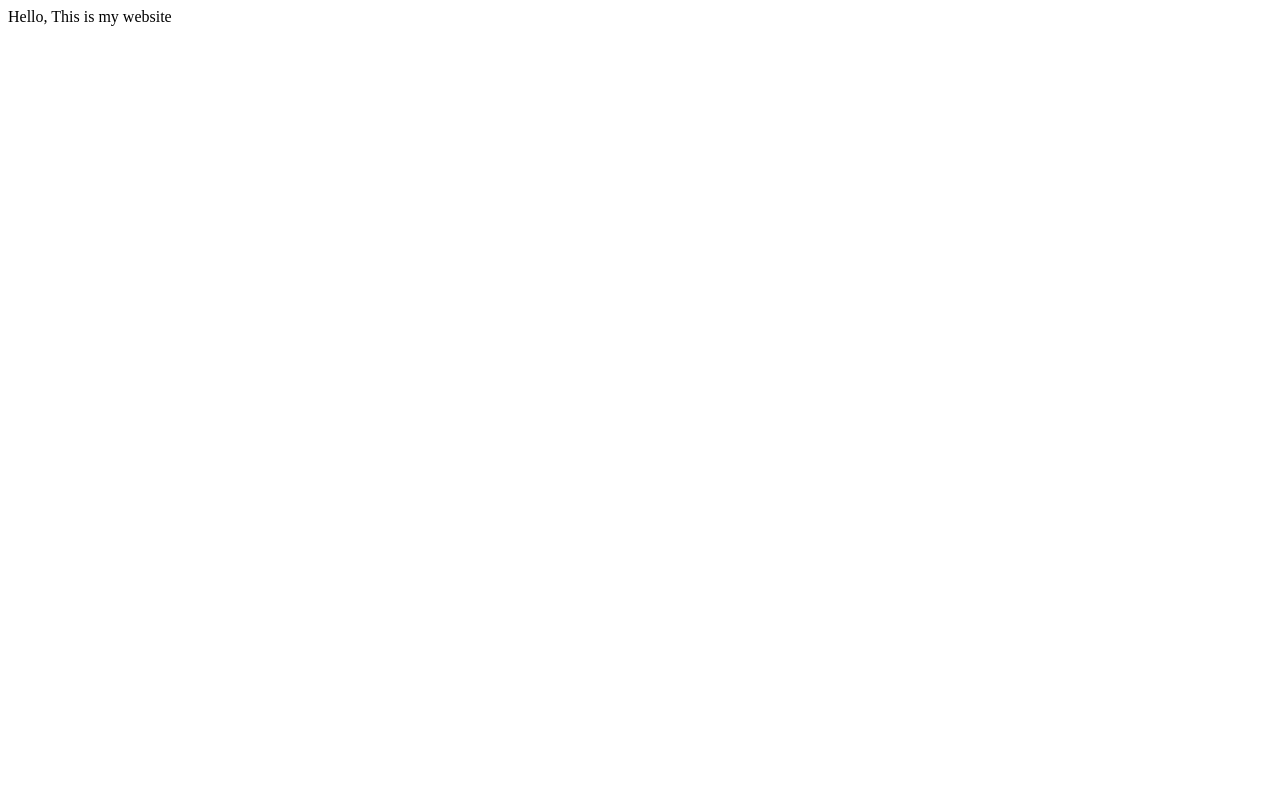
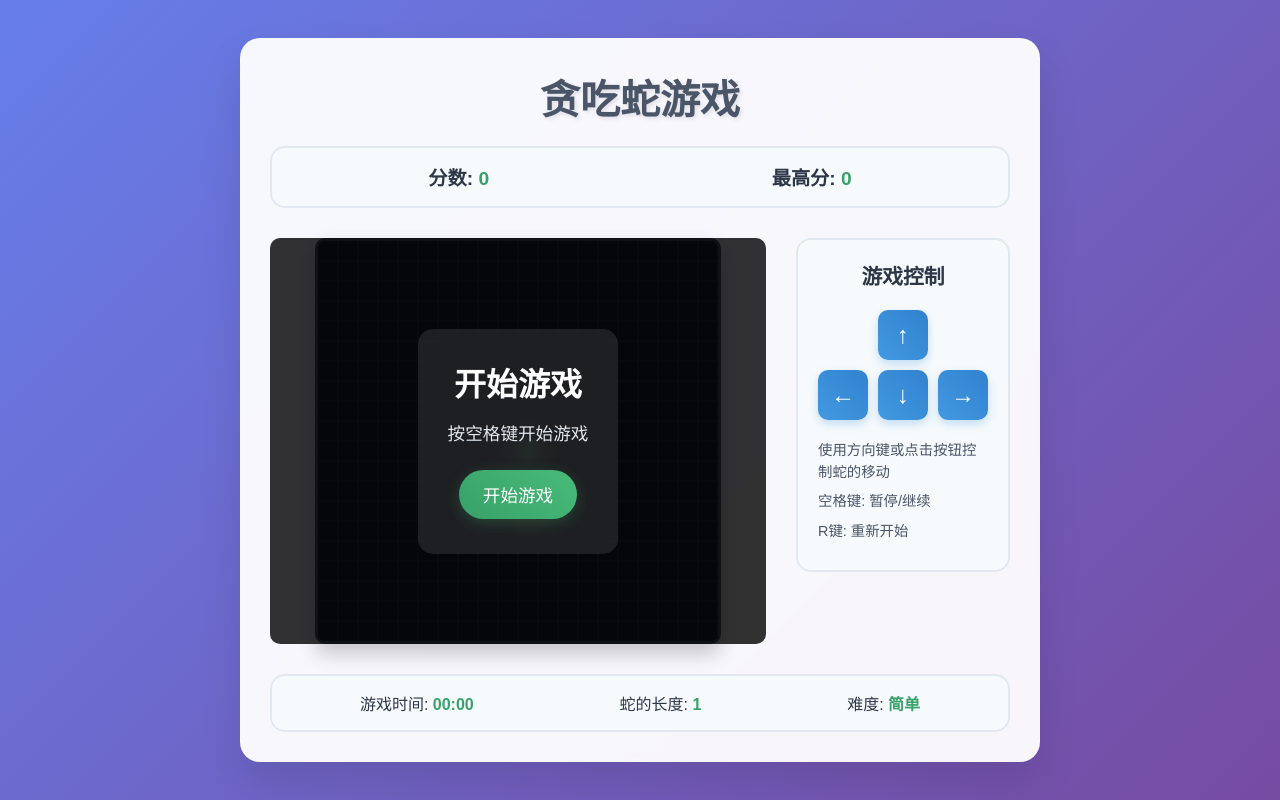
Before and after one commit to vector985/vector985.github.io, a plain HTML site: page index.html in a window 1280 px wide. Drawn offline with Linux system fonts and the light colour scheme.

Commit message:
Update index.html

```diff
--- a/index.html
+++ b/index.html
@@ -1 +1,81 @@
-<p>Hello, This is my website</p>
+<!DOCTYPE html>
+<html lang="zh-CN">
+<head>
+    <meta charset="UTF-8">
+    <meta name="viewport" content="width=device-width, initial-scale=1.0">
+    <meta name="description" content="一个现代化的贪吃蛇游戏，支持多种控制方式和动态难度系统">
+    <meta name="keywords" content="贪吃蛇,游戏,HTML5,Canvas,JavaScript">
+    <title>贪吃蛇游戏 - Snake Game</title>
+    <link rel="icon" type="image/svg+xml" href="favicon.svg">
+    <link rel="stylesheet" href="style.css">
+</head>
+<body>
+    <div class="game-container">
+        <header>
+            <h1>贪吃蛇游戏</h1>
+            <div class="score-board">
+                <div class="score">
+                    <span>分数: </span>
+                    <span id="current-score">0</span>
+                </div>
+                <div class="high-score">
+                    <span>最高分: </span>
+                    <span id="high-score">0</span>
+                </div>
+            </div>
+        </header>
+
+        <main>
+            <div class="game-area">
+                <canvas id="game-canvas" width="400" height="400"></canvas>
+                <div class="game-overlay" id="game-overlay">
+                    <div class="game-message">
+                        <h2 id="overlay-title">开始游戏</h2>
+                        <p id="overlay-text">按空格键开始游戏</p>
+                        <button id="start-button" class="game-button">开始游戏</button>
+                        <button id="restart-button" class="game-button" style="display: none;">重新开始</button>
+                    </div>
+                </div>
+            </div>
+
+            <div class="controls">
+                <h3>游戏控制</h3>
+                <div class="control-grid">
+                    <div class="control-row">
+                        <button class="control-btn" data-direction="up">↑</button>
+                    </div>
+                    <div class="control-row">
+                        <button class="control-btn" data-direction="left">←</button>
+                        <button class="control-btn" data-direction="down">↓</button>
+                        <button class="control-btn" data-direction="right">→</button>
+                    </div>
+                </div>
+                <div class="control-info">
+                    <p>使用方向键或点击按钮控制蛇的移动</p>
+                    <p>空格键: 暂停/继续</p>
+                    <p>R键: 重新开始</p>
+                </div>
+            </div>
+        </main>
+
+        <footer>
+            <div class="game-stats">
+                <div class="stat">
+                    <span>游戏时间: </span>
+                    <span id="game-time">00:00</span>
+                </div>
+                <div class="stat">
+                    <span>蛇的长度: </span>
+                    <span id="snake-length">1</span>
+                </div>
+                <div class="stat">
+                    <span>难度: </span>
+                    <span id="difficulty">简单</span>
+                </div>
+            </div>
+        </footer>
+    </div>
+
+    <script src="script.js"></script>
+</body>
+</html>
```
